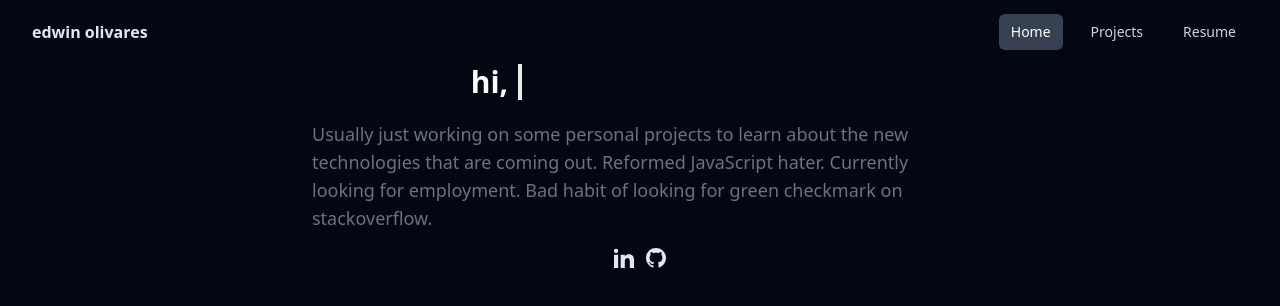
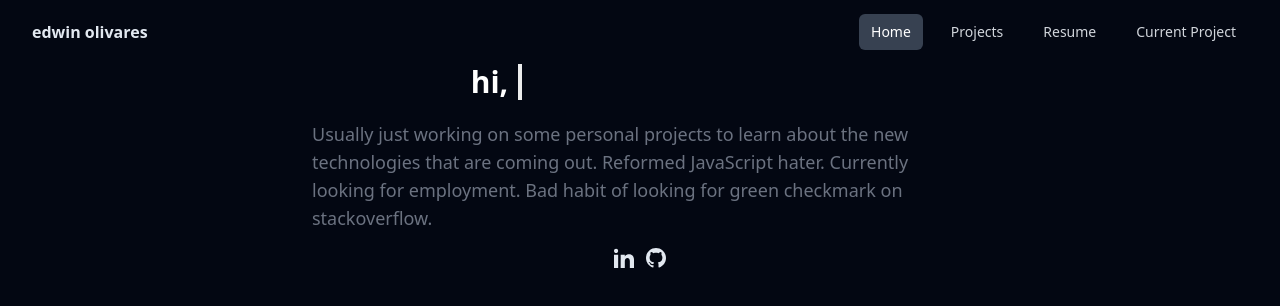
Before and after one commit to edolivar/personalWebsite, a React (Vite) app: page / in a window 1280 px wide. Shown: the top 306 px of the page. Built offline with nearby package versions, Linux system fonts and the light colour scheme.

Commit message:
update nav

```diff
--- a/src/Components/Dashboard.jsx
+++ b/src/Components/Dashboard.jsx
@@ -8,7 +8,8 @@ function Dashboard({ history }) {
   const [navigation, setNav] = useState([
     { name: 'Home', href: '/', current: true },
     { name: 'Projects', href: '/Projects', current: false },
-    { name: 'Resume', href: '/Resume', current: false }
+    { name: 'Resume', href: '/Resume', current: false },
+    { name: 'Current Project', href: '/', current: false }
   ]);
 
   function classNames(...classes) {
```
